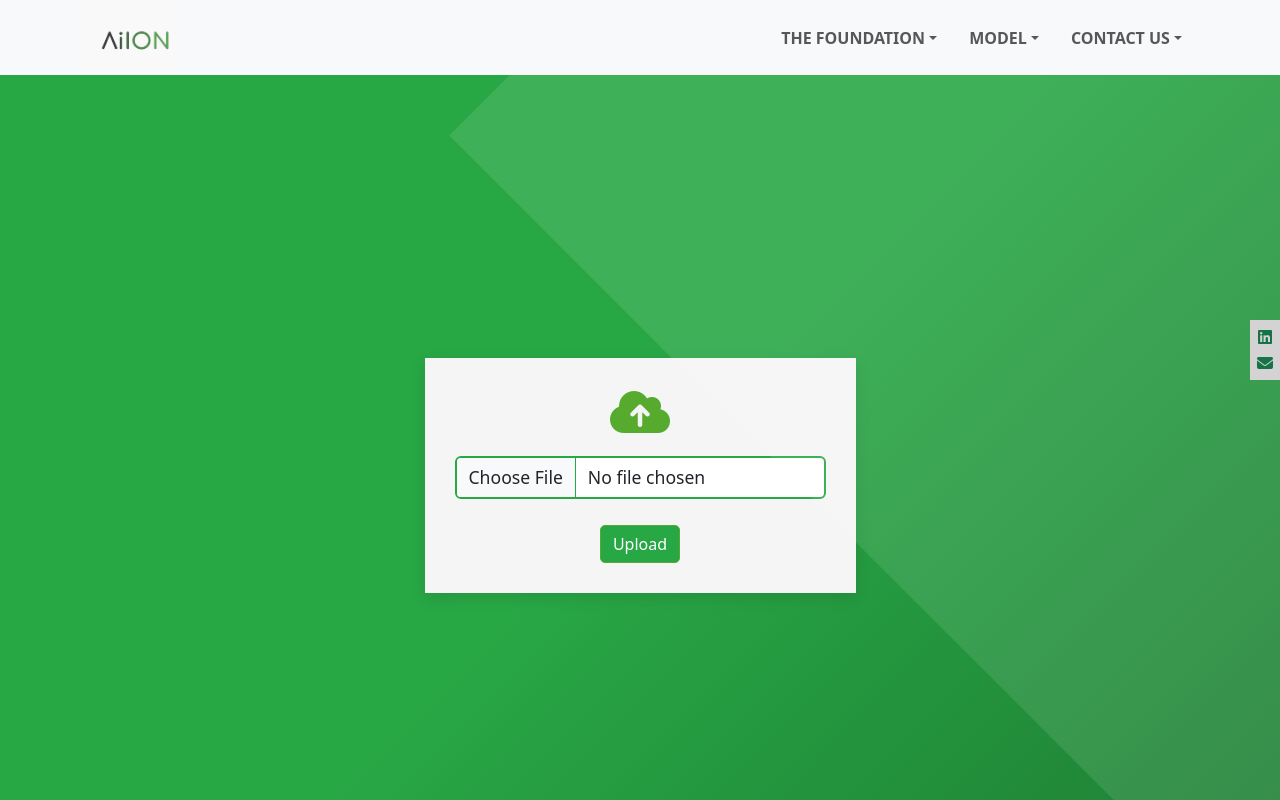
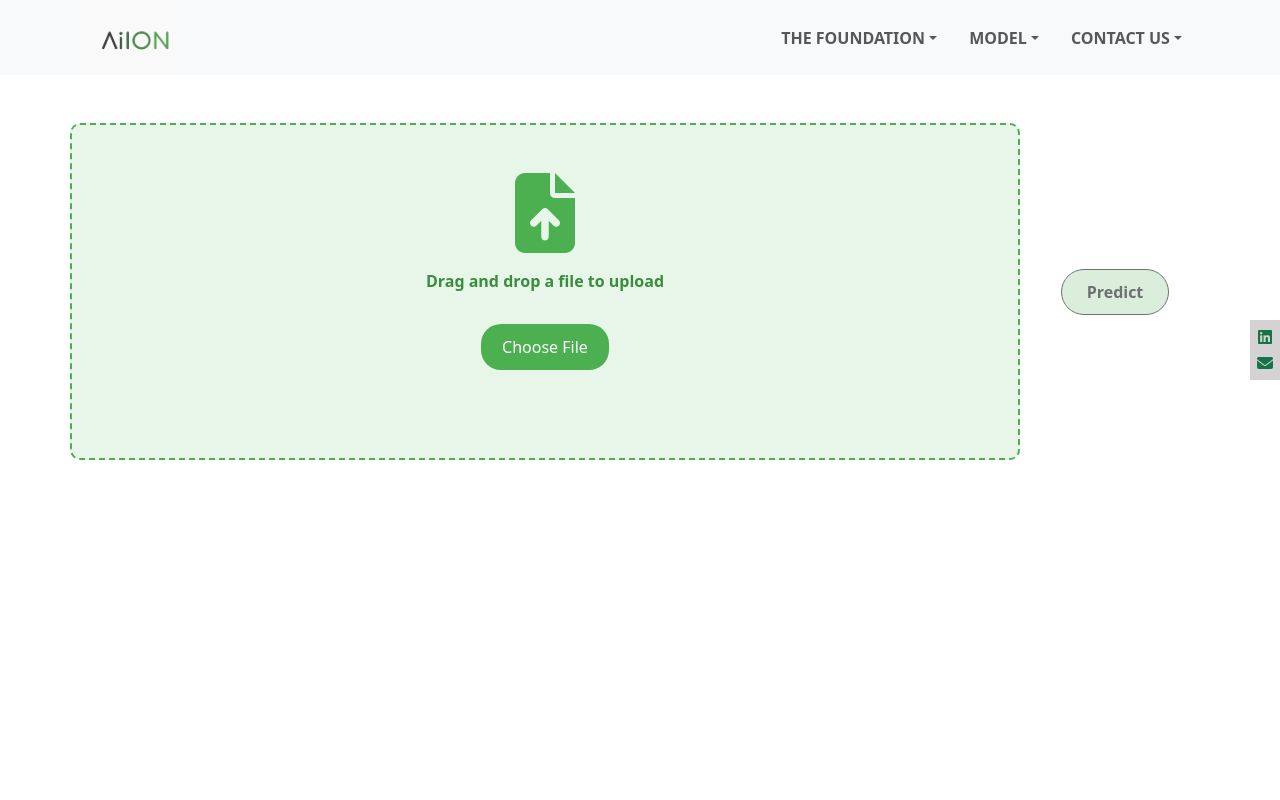
Before and after one commit to Mohabyoussef09/aiion, a React (Vite) app in the folder aiion-project/: page /multi in a window 1280 px wide. Shown: the top 800 px of the page. Built offline with nearby package versions, Linux system fonts and the light colour scheme.

Commit message:
multiInputs section updated

```diff
--- a/aiion-project/src/Components/Layout/Layout.jsx
+++ b/aiion-project/src/Components/Layout/Layout.jsx
@@ -18,10 +18,7 @@ function Layout() {
 
         <Outlet/>
 
-
-        {/* <Button/> */}
-
-        <Footer/>
+        {/* <Footer/> */}
         </>
     );
 }
--- a/aiion-project/src/Components/MultiInputs/MultiInputs.jsx
+++ b/aiion-project/src/Components/MultiInputs/MultiInputs.jsx
@@ -1,81 +1,68 @@
 import React, { useState } from "react";
-import axios from "axios";
 
 function MultiInputs() {
   const [file, setFile] = useState(null);
   const [uploadStatus, setUploadStatus] = useState("");
 
   const handleFileChange = (e) => {
-    setFile(e.target.files[0]);
+    const selectedFile = e.target.files[0];
+    setFile(selectedFile);
     setUploadStatus("");
   };
 
-  const handleUpload = async () => {
+  const handleUpload = () => {
     if (!file) {
       alert("Please select a file first.");
       return;
     }
 
-    const formData = new FormData();
-    formData.append("file", file);
+    const reader = new FileReader();
+    reader.onloadend = () => {
+      const myData = reader.result.split(",")[1];
+      console.log(myData);
 
-    try {
-      setUploadStatus("Uploading...");
-
-      const response = await axios.post(
-        "http://httpbin.org/post",
-        formData,
-        {
-          headers: {
-            "Content-Type": "multipart/form-data",
-          },
-        }
+      localStorage.setItem(
+        "uploadedFile",
+        JSON.stringify({
+          fileName: file.name,
+          fileType: file.type,
+          fileData: myData,
+        })
       );
 
-      if (response.status === 200) {
-        setUploadStatus("File uploaded successfully!");
-        setFile(null);
-      } else {
-        setUploadStatus("File upload failed.");
-      }
-    } catch (error) {
-      console.error("Error uploading file:", error);
-      setUploadStatus("Error uploading file.");
-    }
+      setUploadStatus("File uploaded to local storage successfully!");
+      setFile(null);
+    };
+
+    reader.readAsDataURL(file);
   };
 
   return (
-    <>
-      <div className="file-uploader-container">
-        <div className="file-uploader">
-          <div className="upload-icon">
-            <i className="fas fa-cloud-upload-alt fa-3x"></i>
-          </div>
+    <div className="container mt-5">
+      <div className="row justify-content-center">
+        <div className="col-md-10 d-flex flex-column align-items-center justify-content-center upload-box p-5">
+          <i className="fas fa-file-upload fa-5x mb-3 upload-icon"></i>
+          <p className="text-center upload-text">Drag and drop a file to upload</p>
+
           <input
             type="file"
+            id="fileInput"
             onChange={handleFileChange}
-            className="form-control"
+            style={{ display: "none" }}
           />
-          <button
-            onClick={handleUpload}
-            className="btn btn-success mt-3"
-            // disabled={!file}
-          >
-            Upload
+          <label htmlFor="fileInput" className="btn btn-upload">
+            {file ? file.name : "Choose File"}
+          </label>
+          <p className="text-center upload-status mt-4">{uploadStatus}</p>
+
+        </div>
+        <div className="predict-div col-md-2 d-flex justify-content-center align-items-center">
+          <button onClick={handleUpload} className="btn btn-predict" disabled={!file}>
+            Predict
           </button>
-          {file && (
-            <p className="mt-3 text-primary">
-              Selected file: <strong>{file.name}</strong>
-            </p>
-          )}
-          {uploadStatus && (
-            <p className="mt-3 text-success">
-              <strong>{uploadStatus}</strong>
-            </p>
-          )}
         </div>
       </div>
-    </>
+    </div>
   );
 }
 
--- a/aiion-project/src/index.css
+++ b/aiion-project/src/index.css
@@ -62,16 +62,11 @@
 
 
 .header {
-  background-color: #e6f7e6;
   padding: 50px 0;
   overflow: hidden;
 }
 
   /* ================================================================= */
-
-.info {
-  background-color: #e6f7e6;
-}
 
 .ic {
   font-size: 3rem;
@@ -207,7 +202,7 @@
   display: flex;
   justify-content: center;
   align-items: center;
-  animation: fadeIn 1.5s ease-in-out;
+  /* animation: fadeIn 1.5s ease-in-out; */
 }
 
 
@@ -238,7 +233,7 @@
   background-color: #28a745;
   border-color: #28a745;
   border-radius: 5px;
-  transition: transform 0.3s ease;
+  /* transition: transform 0.3s ease; */
 
 }
 
@@ -250,7 +245,7 @@
 
 }
 
-@keyframes fadeIn {
+/* @keyframes fadeIn {
   from {
     opacity: 0;
     transform: translateY(30px);
@@ -260,49 +255,60 @@
     transform: translateY(0);
   }
 }
-
+ */
 
 
 
 /* =================================================================== */
 
 
-.file-uploader-container {
-  display: flex;
-  justify-content: center;
-  align-items: center;
-  height: 100vh;
-  background:#28a745;
-  background-image: linear-gradient(135deg, #28a745 50%, #1e7e34 100%);
-  position: relative;
-  overflow: hidden;
-
-}
-
-.file-uploader-container::before {
-  content: '';
-  position: absolute;
-  left: 50%;
-  width: 200%;
-  height: 200%;
-  background: rgba(255, 255, 255, 0.1);
-  transform: rotate(45deg);
-}
-
-.file-uploader {
-  background-color: whitesmoke;
-  padding: 30px;
-  box-shadow: 0 5px 15px rgba(0, 0, 0, 0.1);
-  text-align: center;
-
+.upload-box {
+  background-color: #e8f5e9;
+  border: 2px dashed #4caf50;
+  border-radius: 10px;
 }
 
 .upload-icon {
-  color: #56ab2f;
-  margin-bottom: 20px;
+  color: #4caf50;
 }
 
-.btn-success {
-  background-color: #28a745;
-  border-color: #56ab2f;
+.upload-text {
+  color: #388e3c;
+  font-weight: 600;
 }
+
+.btn-upload {
+  background-color: #4caf50;
+  color: white;
+  padding: 10px 20px;
+  border-radius: 20px;
+  margin-top: 15px;
+}
+
+.btn-upload:hover {
+  background-color: #388e3c;
+  color: white;
+}
+
+.btn-predict {
+  background-color: #388e3c;
+  color: white;
+  padding: 10px 25px;
+  border-radius: 25px;
+  font-weight: 600;
+  cursor: pointer;
+}
+
+.btn-predict:disabled {
+  background-color: #c8e6c9;
+  cursor: not-allowed;
+}
+
+.btn-predict:hover:not(:disabled) {
+  background-color: #2e7d32;
+}
+
+.upload-status {
+  color: #388e3c;
+  font-weight: bold;
+}
```
